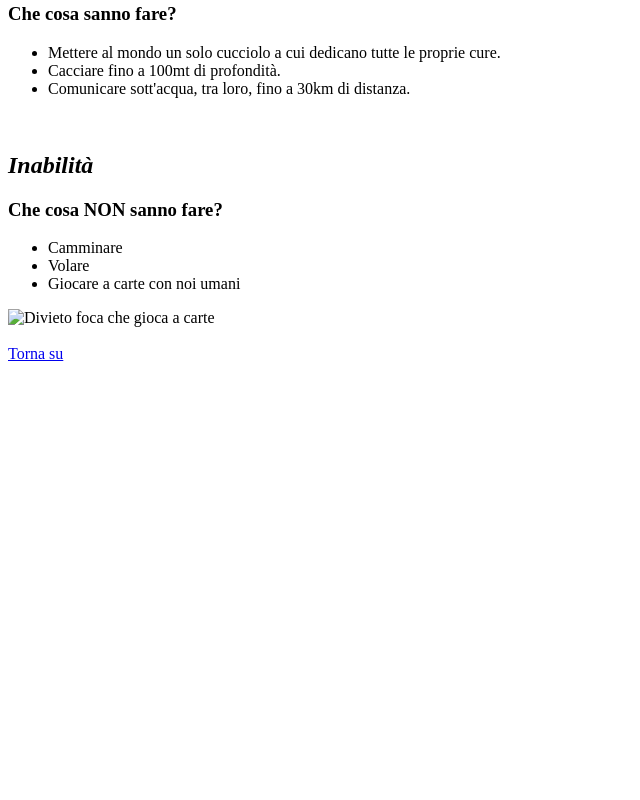
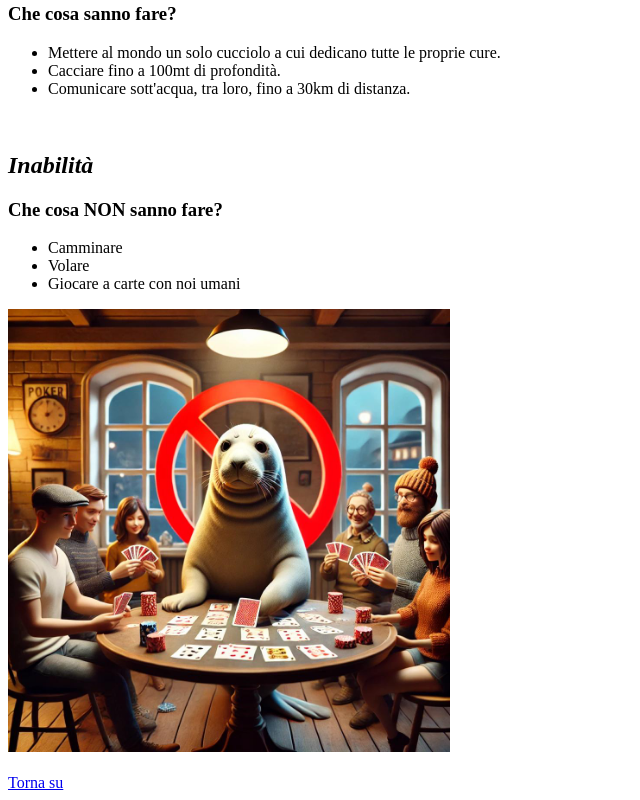
Before and after one commit to AdeleGropplero/AdeleGropplero.github.io, a plain HTML site: page index.html in a window 1280 px wide. Shown: the part 1655-2455 px from the top of the page, without its empty margins (0-640 px from the left). Before the commit the page ends 2026 px from the top, so only its background shows below. Drawn offline with Linux system fonts and the light colour scheme.

Commit message:
Update index.html
Cambiato il punto da cui prendeva l'immagine

```diff
--- a/index.html
+++ b/index.html
@@ -92,7 +92,7 @@
         <li>Volare</li>
         <li>Giocare a carte con noi umani</li>
     </ul>
-    <img src="Immagini png/foca.jpeg" alt="Divieto foca che gioca a carte" style="width: 35%;">
+    <img src="./Images/foca.jpeg" alt="Divieto foca che gioca a carte" style="width: 35%;">
 
     <br />
     <br />
```
